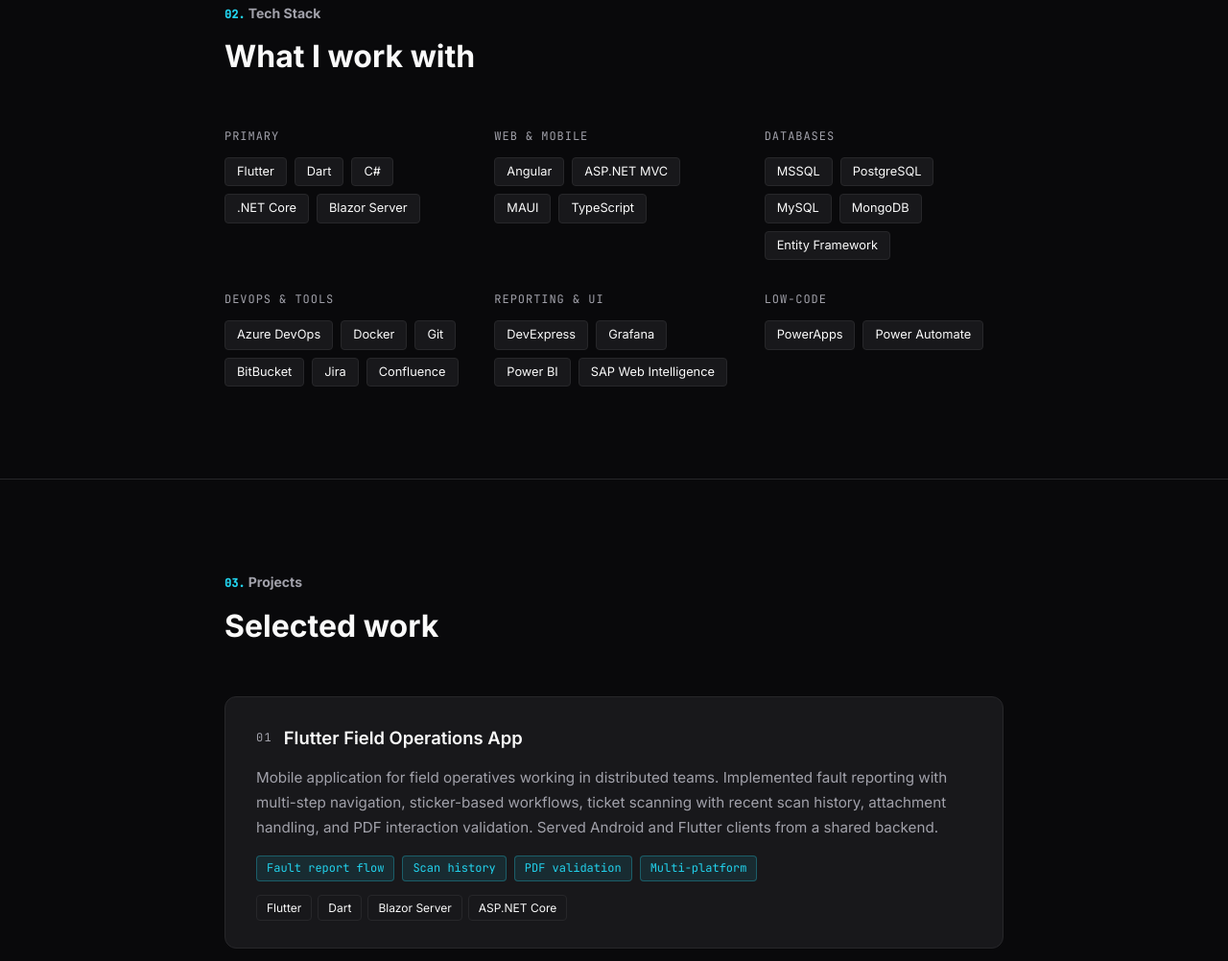
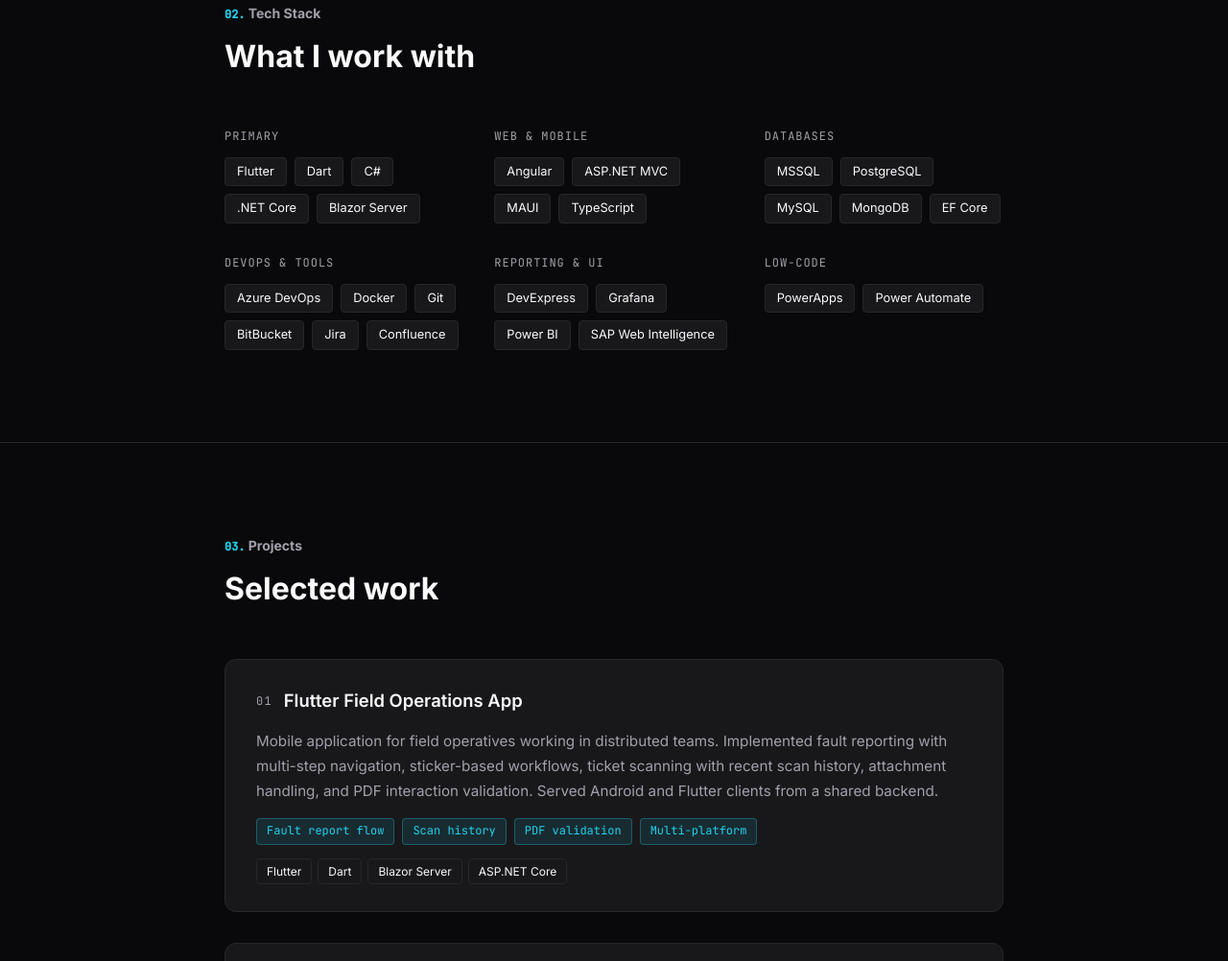
Before and after one commit to pawelel/pawelel.github.io, an Astro site: page / in a window 1280 px wide. Shown: the part 893-1895 px from the top of the page at 96% size. Built offline with nearby package versions, Linux system fonts and the light colour scheme; Astro itself is replaced by a stand-in of ours.

Commit message:
fix(web): rename Entity Framework to EF Core in tech stack

```diff
--- a/src/pages/index.astro
+++ b/src/pages/index.astro
@@ -12,7 +12,7 @@ const techStack = [
   },
   {
     category: 'Databases',
-    items: ['MSSQL', 'PostgreSQL', 'MySQL', 'MongoDB', 'Entity Framework'],
+    items: ['MSSQL', 'PostgreSQL', 'MySQL', 'MongoDB', 'EF Core'],
   },
   {
     category: 'DevOps & Tools',
```
